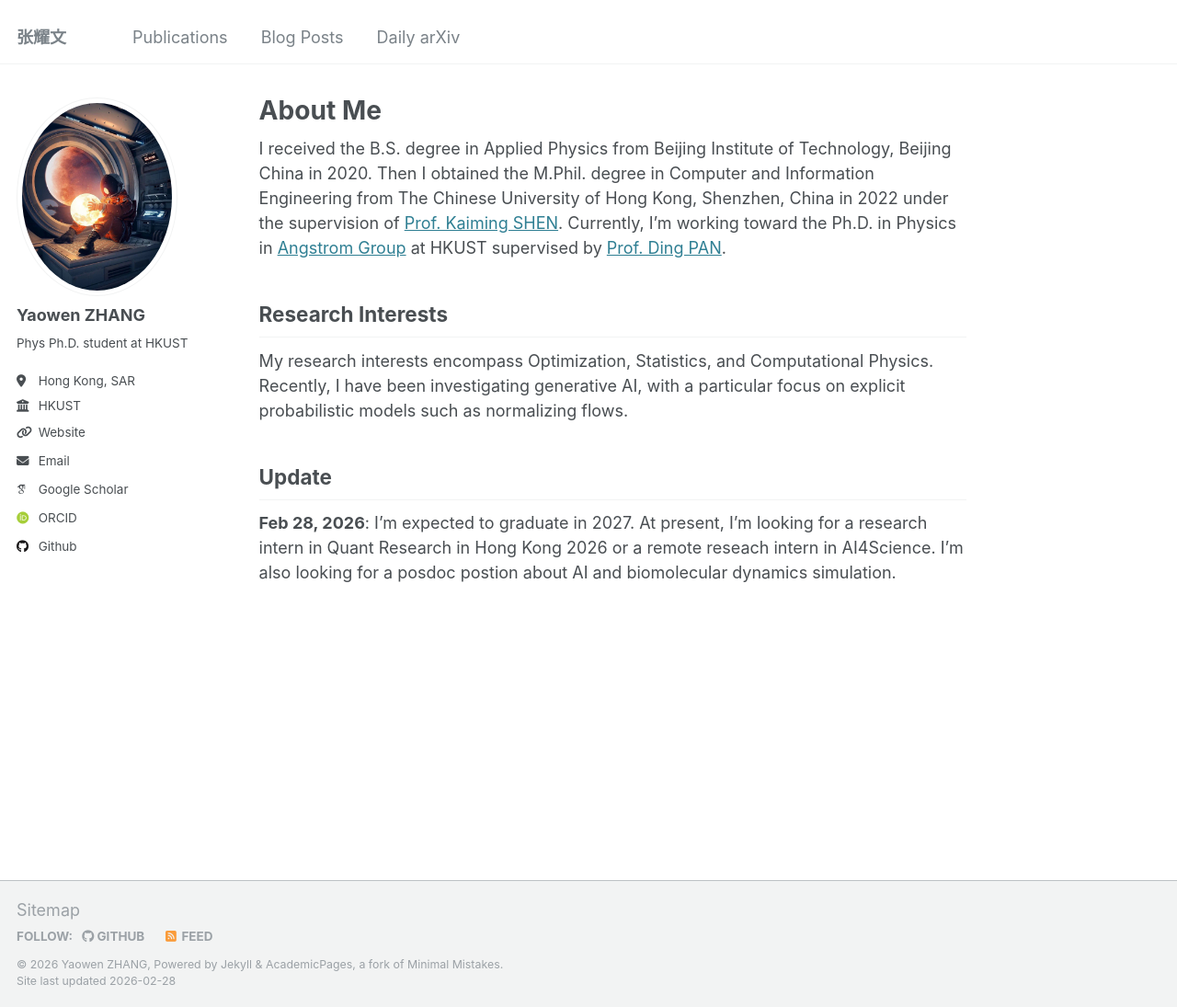
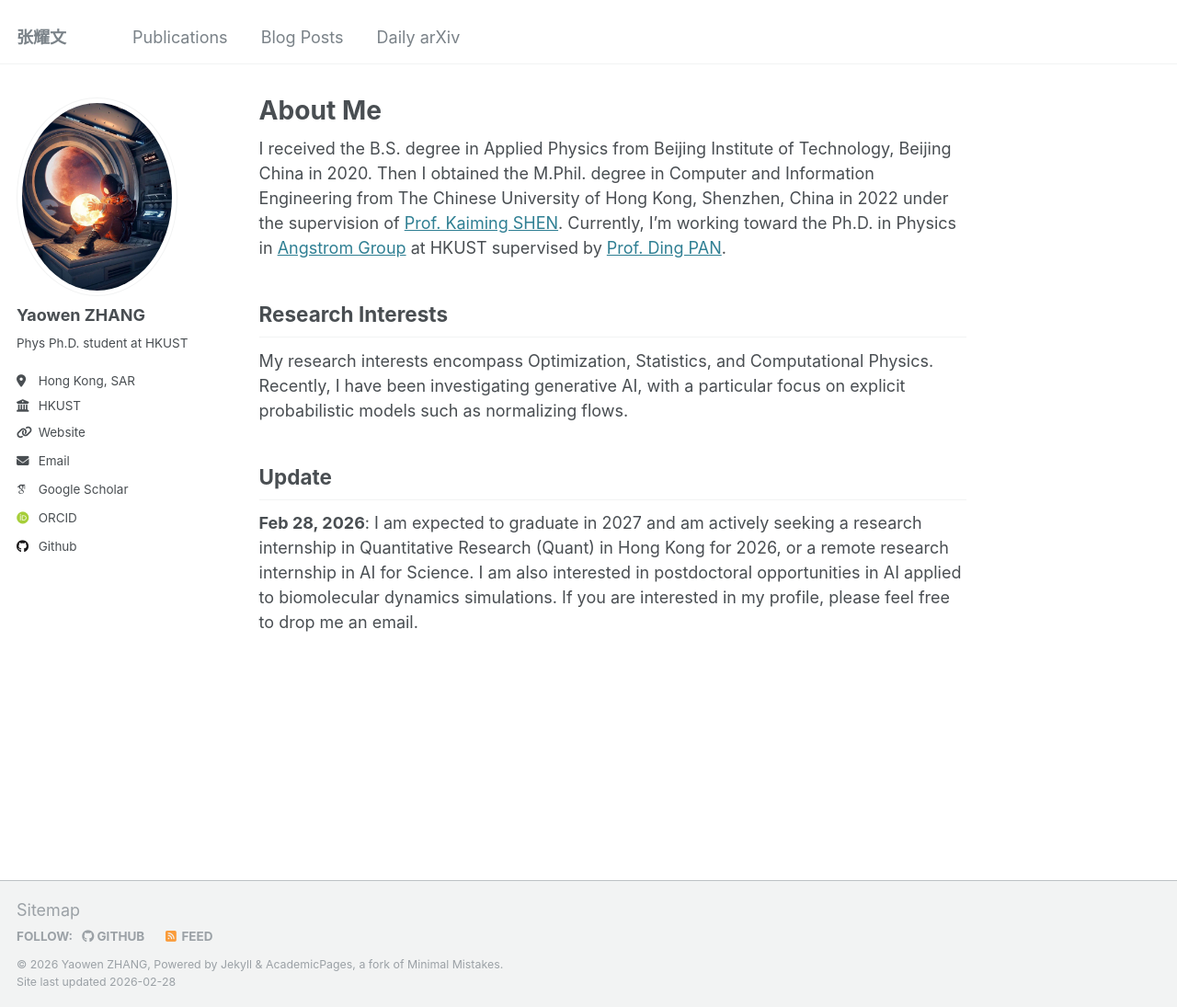
Before and after one commit to phyzyw/phyzyw.github.io, a Jekyll site: the page built from _pages/about.md, in a window 1280 px wide and 1095 px high. Shown: the whole window at 92% size. Built offline with Jekyll 4.4.1, drawn with Linux system fonts in a browser that asks for light colours; some web fonts are replaced; a script that is not in the unit is left out.

Commit message:
Revise update section for clarity and detail
Updated the internship and postdoc opportunities with clearer language and details.

```diff
--- a/_pages/about.md
+++ b/_pages/about.md
@@ -14,7 +14,7 @@ My research interests encompass Optimization, Statistics, and Computational Phys
 
 ## Update
 
-**Feb 28, 2026**: I'm expected to graduate in 2027. At present, I'm looking for a research intern in Quant Research in Hong Kong 2026 or a remote reseach intern in AI4Science. I'm also looking for a posdoc postion about AI and biomolecular dynamics simulation.
+**Feb 28, 2026**: I am expected to graduate in 2027 and am actively seeking a research internship in Quantitative Research (Quant) in Hong Kong for 2026, or a remote research internship in AI for Science. I am also interested in postdoctoral opportunities in AI applied to biomolecular dynamics simulations. If you are interested in my profile, please feel free to drop me an email.
 
 
 
```
